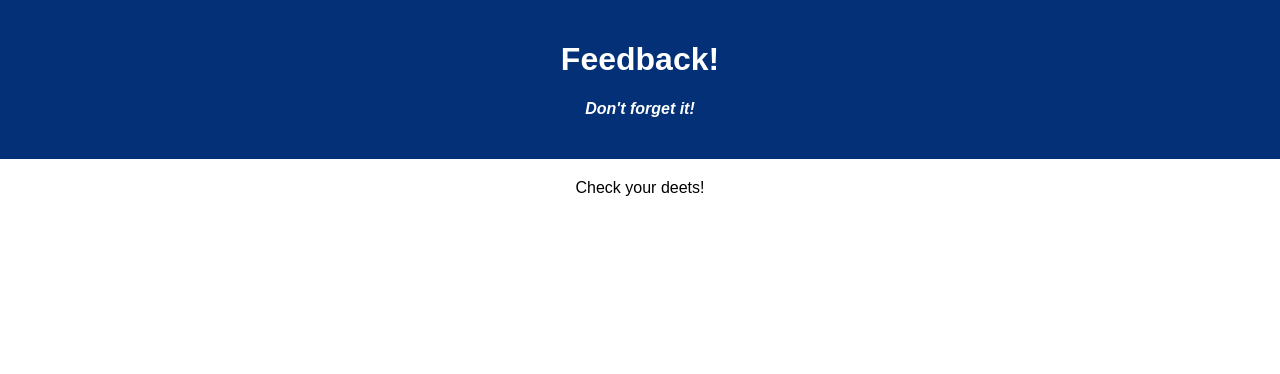
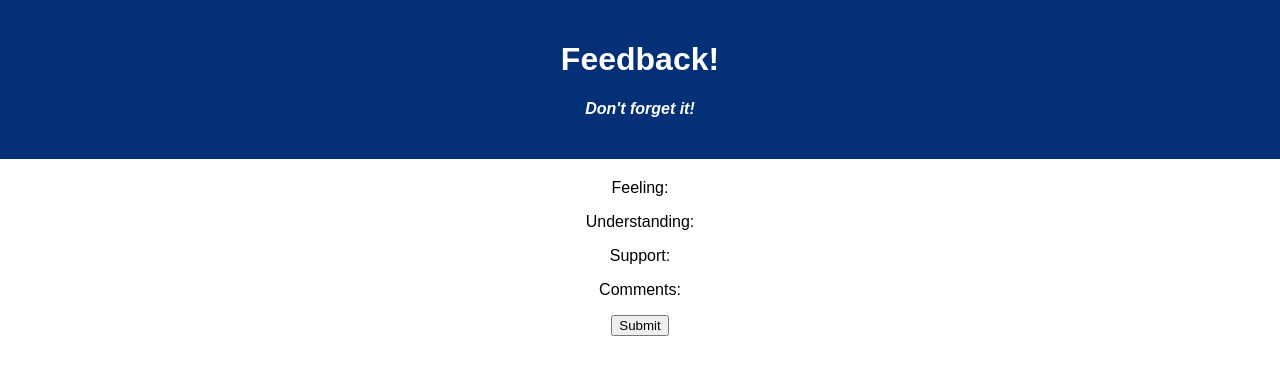
Before and after one commit to sam-c-freeman/weekend-redux-feedback-loop, a React (Create React App) app: page /#/review in a window 1280 px wide. Shown: the top 374 px of the page. Built offline with nearby package versions, Linux system fonts and the light colour scheme.

Commit message:
general set up for review page.  Will switch to router/server

```diff
--- a/src/components/Review/Review.jsx
+++ b/src/components/Review/Review.jsx
@@ -1,8 +1,40 @@
+import {useSelector, useDispatch} from 'react-redux';
+import { useHistory } from 'react-router-dom';
+import {useState} from 'react';
+
+function Review () {
+   const dispatch = useDispatch();
+   const history = useHistory();
+
+//pulling in reducer data
+   const feeling= useSelector(store => store.feelingRating);
+   const understanding = useSelector(store => store.understandingRating);
+   const supported = useSelector(store => store.supportedRating);
+   const comments= useSelector(store => store.comments);
 
 
-function Review () {
+//create feedbackobject
+
+const [feedbackObject, setFeedbackObject] = useState({
+                                                feeling: feeling,
+                                                understanding: understanding,
+                                                support: supported,
+                                                comments: comments
+})
+
+console.log(feedbackObject);
     return(
-        <p>Check your deets!</p>
+
+       <>
+        <p>Feeling: {feeling}</p>
+        <p>Understanding: {understanding}</p>
+        <p>Support: {supported}</p>
+        <p>Comments: {comments}</p>
+        <button>Submit</button>
+
+        </>
+
+        //Return to home button
     )
 }
 
```
Also changed, not shown: src/Notes.md (+5 -2 lines).
